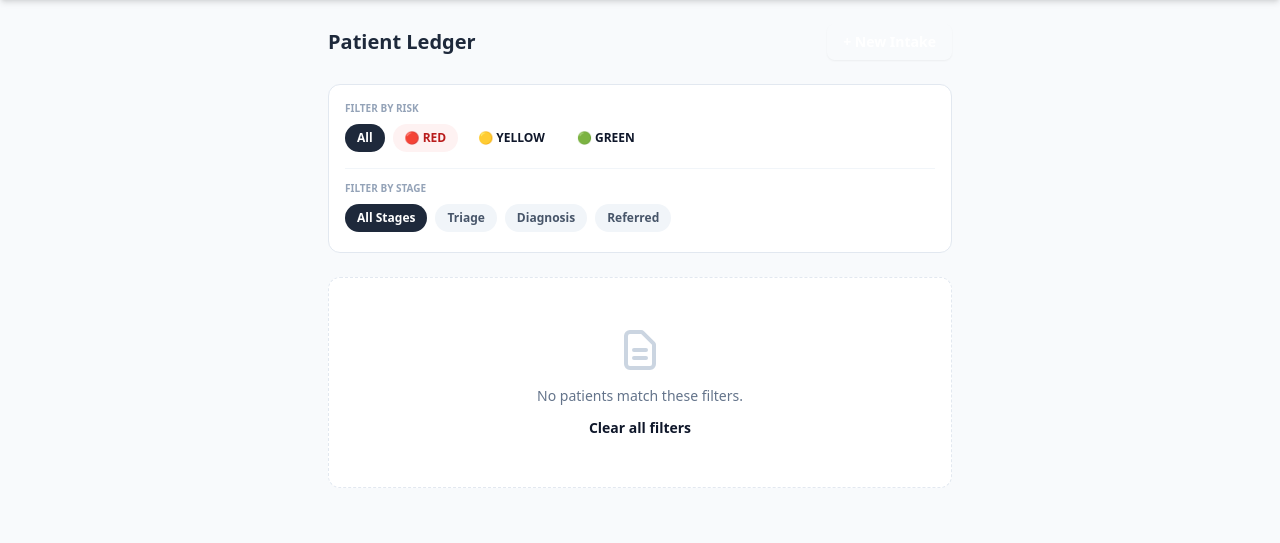
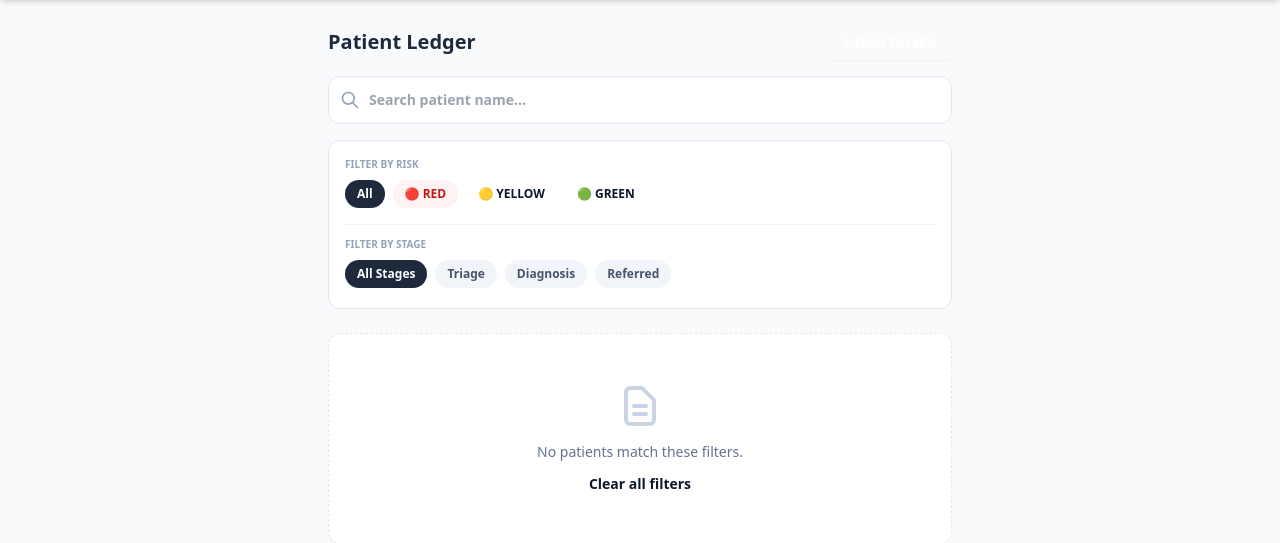
Before and after one commit to adebayo-victor/Smart-health-prototype-1, a Flask app: page /dashboard in a window 1280 px wide. Shown: the part 104-647 px from the top of the page. Run offline with Flask 3, Linux system fonts and the light colour scheme; some libraries are stand-ins or nearby versions.

Commit message:
Refactor dashboard layout and improve search filters

```diff
--- a/templates/dashboard.html
+++ b/templates/dashboard.html
@@ -3,12 +3,35 @@
 {% block content %}
 <div class="pb-20">
     <!-- Header -->
-    <div class="flex items-center justify-between mb-6">
+    <div class="flex items-center justify-between mb-4">
         <h1 class="text-xl font-black text-slate-800">Patient Ledger</h1>
         <a href="/translator" class="px-4 py-2 bg-emerald-600 text-white rounded-lg text-sm font-bold hover:bg-emerald-700 transition shadow-sm">
             + New Intake
         </a>
     </div>
+
+    <!-- Search Bar -->
+    <form action="/dashboard" method="GET" class="mb-4">
+        <!-- Hidden inputs to preserve current filters while searching -->
+        <input type="hidden" name="tier" value="{{ current_tier }}">
+        <input type="hidden" name="stage" value="{{ current_stage }}">
+
+        <div class="relative">
+            <svg xmlns="http://www.w3.org/2000/svg" class="h-5 w-5 text-slate-400 absolute left-3 top-3.5" fill="none" viewBox="0 0 24 24" stroke="currentColor">
+                <path stroke-linecap="round" stroke-linejoin="round" stroke-width="2" d="M21 21l-6-6m2-5a7 7 0 11-14 0 7 7 0 0114 0z" />
+            </svg>
+            <input type="text" name="search" value="{{ current_search }}" placeholder="Search patient name..."
+                   class="w-full min-h-12 pl-10 pr-10 rounded-xl border border-slate-200 bg-white text-sm font-bold focus:outline-none focus:ring-2 focus:ring-emerald-500">
+
+            {% if current_search %}
+            <a href="?tier={{ current_tier }}&stage={{ current_stage }}" class="absolute right-3 top-3 text-slate-400 hover:text-slate-600">
+                <svg xmlns="http://www.w3.org/2000/svg" class="h-5 w-5" fill="none" viewBox="0 0 24 24" stroke="currentColor">
+                    <path stroke-linecap="round" stroke-linejoin="round" stroke-width="2" d="M6 18L18 6M6 6l12 12" />
+                </svg>
+            </a>
+            {% endif %}
+        </div>
+    </form>
 
     <!-- Filter Section -->
     <div class="bg-white p-4 rounded-xl border border-slate-200 mb-6 space-y-3">
@@ -16,10 +39,10 @@
         <div>
             <p class="text-[10px] font-black uppercase text-slate-400 mb-2">Filter by Risk</p>
             <div class="flex gap-2 overflow-x-auto pb-1 no-scrollbar">
-                <a href="?tier=all&stage={{ current_stage }}" class="px-3 py-1.5 rounded-full text-xs font-bold whitespace-nowrap transition {% if current_tier == 'all' %}bg-slate-800 text-white{% else %}bg-slate-100 text-slate-600 hover:bg-slate-200{% endif %}">All</a>
-                <a href="?tier=RED&stage={{ current_stage }}" class="px-3 py-1.5 rounded-full text-xs font-bold whitespace-nowrap transition {% if current_tier == 'RED' %}bg-red-600 text-white{% else %}bg-red-50 text-red-700 hover:bg-red-100{% endif %}">🔴 RED</a>
-                <a href="?tier=YELLOW&stage={{ current_stage }}" class="px-3 py-1.5 rounded-full text-xs font-bold whitespace-nowrap transition {% if current_tier == 'YELLOW' %}bg-amber-500 text-white{% else %}bg-amber-50 text-amber-700 hover:bg-amber-100{% endif %}">🟡 YELLOW</a>
-                <a href="?tier=GREEN&stage={{ current_stage }}" class="px-3 py-1.5 rounded-full text-xs font-bold whitespace-nowrap transition {% if current_tier == 'GREEN' %}bg-emerald-600 text-white{% else %}bg-emerald-50 text-emerald-700 hover:bg-emerald-100{% endif %}">🟢 GREEN</a>
+                <a href="?tier=all&stage={{ current_stage }}&search={{ current_search }}" class="px-3 py-1.5 rounded-full text-xs font-bold whitespace-nowrap transition {% if current_tier == 'all' %}bg-slate-800 text-white{% else %}bg-slate-100 text-slate-600 hover:bg-slate-200{% endif %}">All</a>
+                <a href="?tier=RED&stage={{ current_stage }}&search={{ current_search }}" class="px-3 py-1.5 rounded-full text-xs font-bold whitespace-nowrap transition {% if current_tier == 'RED' %}bg-red-600 text-white{% else %}bg-red-50 text-red-700 hover:bg-red-100{% endif %}">🔴 RED</a>
+                <a href="?tier=YELLOW&stage={{ current_stage }}&search={{ current_search }}" class="px-3 py-1.5 rounded-full text-xs font-bold whitespace-nowrap transition {% if current_tier == 'YELLOW' %}bg-amber-500 text-white{% else %}bg-amber-50 text-amber-700 hover:bg-amber-100{% endif %}">🟡 YELLOW</a>
+                <a href="?tier=GREEN&stage={{ current_stage }}&search={{ current_search }}" class="px-3 py-1.5 rounded-full text-xs font-bold whitespace-nowrap transition {% if current_tier == 'GREEN' %}bg-emerald-600 text-white{% else %}bg-emerald-50 text-emerald-700 hover:bg-emerald-100{% endif %}">🟢 GREEN</a>
             </div>
         </div>
 
@@ -27,10 +50,10 @@
         <div class="border-t border-slate-100 pt-3">
             <p class="text-[10px] font-black uppercase text-slate-400 mb-2">Filter by Stage</p>
             <div class="flex gap-2 overflow-x-auto pb-1 no-scrollbar">
-                <a href="?tier={{ current_tier }}&stage=all" class="px-3 py-1.5 rounded-full text-xs font-bold whitespace-nowrap transition {% if current_stage == 'all' %}bg-slate-800 text-white{% else %}bg-slate-100 text-slate-600 hover:bg-slate-200{% endif %}">All Stages</a>
-                <a href="?tier={{ current_tier }}&stage=triage" class="px-3 py-1.5 rounded-full text-xs font-bold whitespace-nowrap transition {% if current_stage == 'triage' %}bg-slate-800 text-white{% else %}bg-slate-100 text-slate-600 hover:bg-slate-200{% endif %}">Triage</a>
-                <a href="?tier={{ current_tier }}&stage=diagnosis" class="px-3 py-1.5 rounded-full text-xs font-bold whitespace-nowrap transition {% if current_stage == 'diagnosis' %}bg-slate-800 text-white{% else %}bg-slate-100 text-slate-600 hover:bg-slate-200{% endif %}">Diagnosis</a>
-                <a href="?tier={{ current_tier }}&stage=referred" class="px-3 py-1.5 rounded-full text-xs font-bold whitespace-nowrap transition {% if current_stage == 'referred' %}bg-slate-800 text-white{% else %}bg-slate-100 text-slate-600 hover:bg-slate-200{% endif %}">Referred</a>
+                <a href="?tier={{ current_tier }}&stage=all&search={{ current_search }}" class="px-3 py-1.5 rounded-full text-xs font-bold whitespace-nowrap transition {% if current_stage == 'all' %}bg-slate-800 text-white{% else %}bg-slate-100 text-slate-600 hover:bg-slate-200{% endif %}">All Stages</a>
+                <a href="?tier={{ current_tier }}&stage=triage&search={{ current_search }}" class="px-3 py-1.5 rounded-full text-xs font-bold whitespace-nowrap transition {% if current_stage == 'triage' %}bg-slate-800 text-white{% else %}bg-slate-100 text-slate-600 hover:bg-slate-200{% endif %}">Triage</a>
+                <a href="?tier={{ current_tier }}&stage=diagnosis&search={{ current_search }}" class="px-3 py-1.5 rounded-full text-xs font-bold whitespace-nowrap transition {% if current_stage == 'diagnosis' %}bg-slate-800 text-white{% else %}bg-slate-100 text-slate-600 hover:bg-slate-200{% endif %}">Diagnosis</a>
+                <a href="?tier={{ current_tier }}&stage=referred&search={{ current_search }}" class="px-3 py-1.5 rounded-full text-xs font-bold whitespace-nowrap transition {% if current_stage == 'referred' %}bg-slate-800 text-white{% else %}bg-slate-100 text-slate-600 hover:bg-slate-200{% endif %}">Referred</a>
             </div>
         </div>
     </div>
@@ -96,14 +119,7 @@
 </div>
 
 <style>
-    /* Hide scrollbar for Chrome, Safari and Opera */
-    .no-scrollbar::-webkit-scrollbar {
-        display: none;
-    }
-    /* Hide scrollbar for IE, Edge and Firefox */
-    .no-scrollbar {
-        -ms-overflow-style: none;  /* IE and Edge */
-        scrollbar-width: none;  /* Firefox */
-    }
+    .no-scrollbar::-webkit-scrollbar { display: none; }
+    .no-scrollbar { -ms-overflow-style: none; scrollbar-width: none; }
 </style>
 {% endblock %}
```
